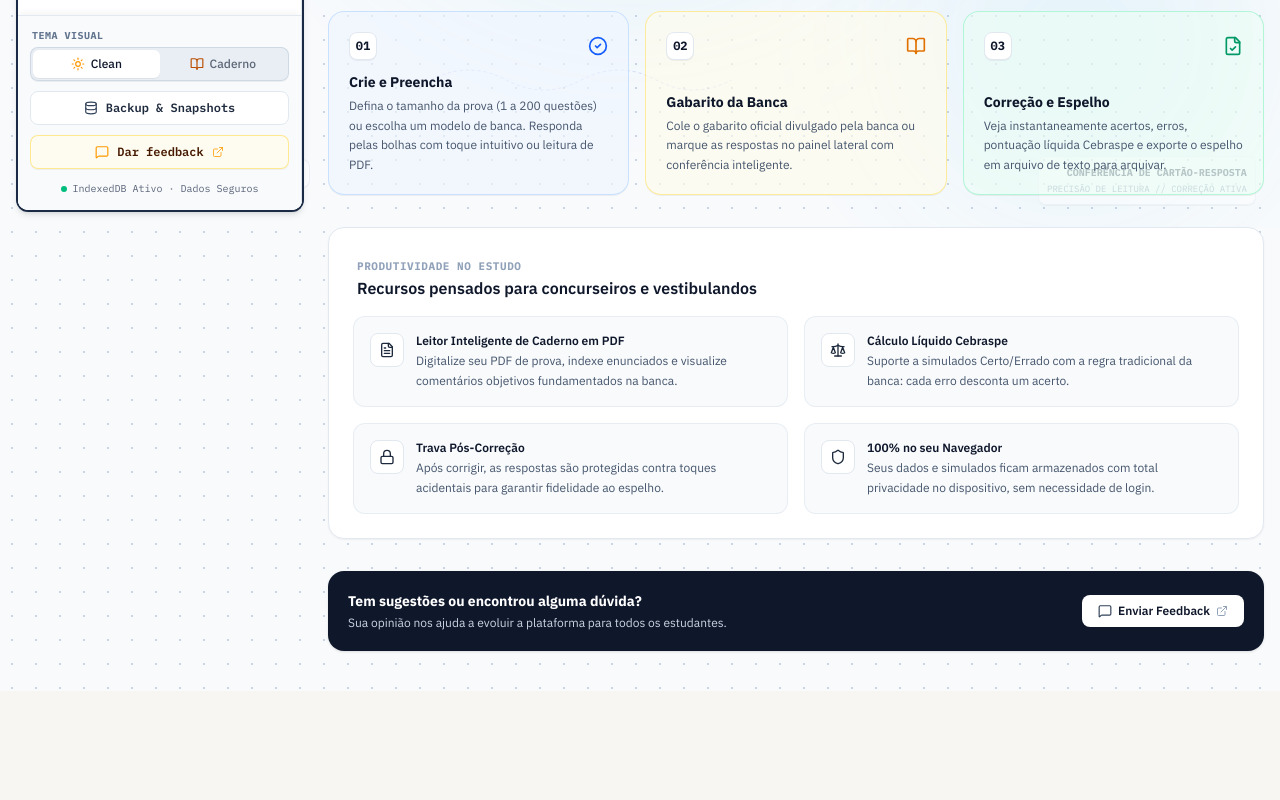
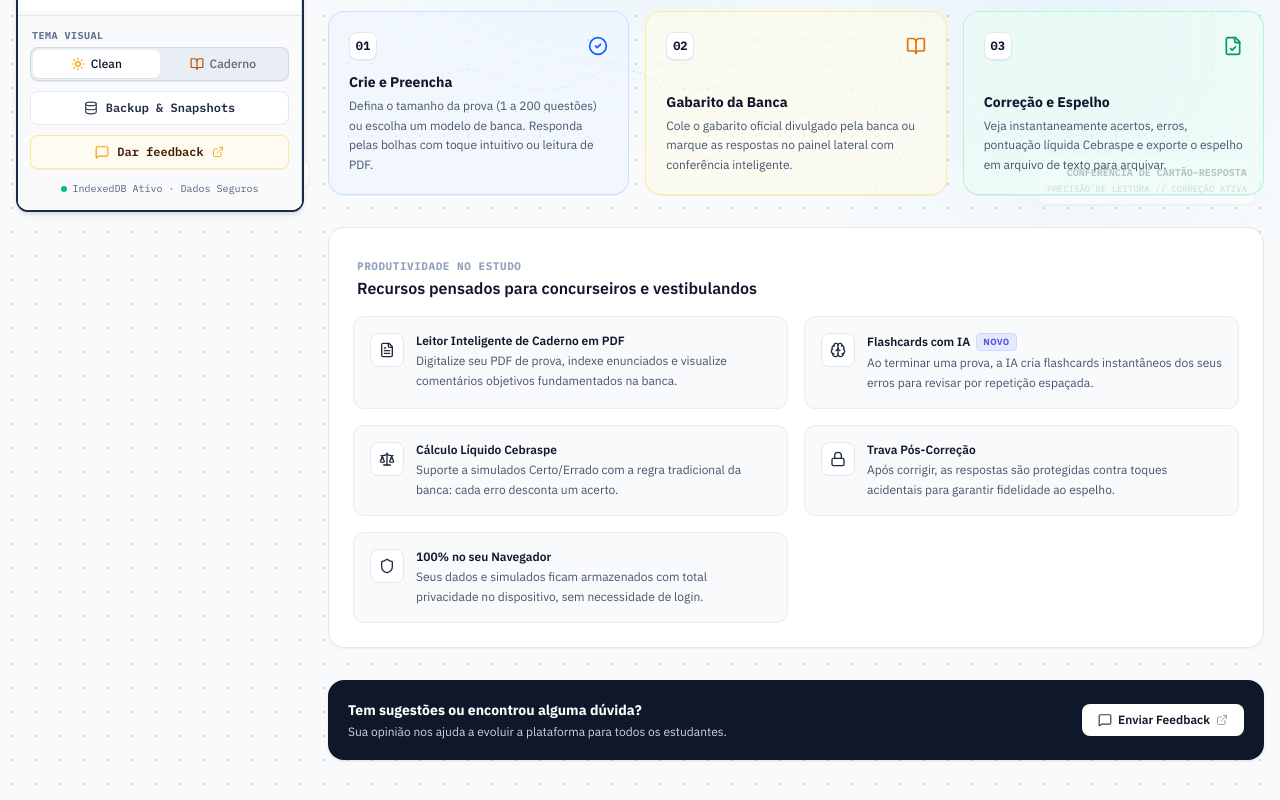
Before and after one commit to thallesfb1/Projeto-Gabarito, a React (Vite) app: page / in a window 1280 px wide. Shown: the part 572-1372 px from the top of the page. Before the commit the page ends 1263 px from the top, so only its background shows below. Built offline with nearby package versions, Linux system fonts and the light colour scheme.

Commit message:
feat: restringe visibilidade do botao de flashcards a simulados ja corrigidos e exibe aviso na homepage

```diff
--- a/src/App.tsx
+++ b/src/App.tsx
@@ -1322,10 +1322,10 @@ export default function App() {
       )}
 
       {/* Flashcards Drawer and Floating Button */}
-      {simulado?.isCorrected && (() => {
-        const userFilledCount = simulado.userAnswers.filter(a => a !== null && a !== undefined).length;
-        const filledPercentage = (userFilledCount / simulado.totalQuestions) * 100;
-        return filledPercentage >= 75;
+      {(() => {
+        if (!simulado?.isCorrected) return false;
+        const hasFlashcards = simulado.flashcards && simulado.flashcards.length > 0;
+        return hasFlashcards || isGeneratingFlashcards;
       })() && (
         <button
           onClick={() => setIsFlashcardsDrawerOpen(true)}
--- a/src/components/WelcomeEmptyState.tsx
+++ b/src/components/WelcomeEmptyState.tsx
@@ -17,6 +17,7 @@ import {
   Calendar,
   Sun,
   Check,
+  Brain,
 } from 'lucide-react';
 import { SimuladoData, AppTheme } from '../types';
 import { computeSimuladoStats, getPerformanceInfo } from '../utils/parser';
@@ -81,6 +82,11 @@ export const WelcomeEmptyState: React.FC<WelcomeEmptyStateProps> = ({
       icon: FileText,
       title: 'Leitor Inteligente de Caderno em PDF',
       description: 'Digitalize seu PDF de prova, indexe enunciados e visualize comentários objetivos fundamentados na banca.',
+    },
+    {
+      icon: Brain,
+      title: 'Flashcards com IA (Novo!)',
+      description: 'Ao terminar uma prova, a IA cria flashcards instantâneos dos seus erros para revisar por repetição espaçada.',
     },
     {
       icon: Scale,
@@ -447,7 +453,14 @@ export const WelcomeEmptyState: React.FC<WelcomeEmptyStateProps> = ({
                   <Icon className="w-4 h-4" />
                 </div>
                 <div className="space-y-0.5">
-                  <h4 className={`font-semibold text-xs ${isDark ? 'text-zinc-100' : 'text-slate-900'}`}>{h.title}</h4>
+                  <h4 className={`font-semibold text-xs flex items-center gap-1.5 ${isDark ? 'text-zinc-100' : 'text-slate-900'}`}>
+                    {h.title.replace(' (Novo!)', '')}
+                    {h.title.includes('(Novo!)') && (
+                      <span className="bg-indigo-100 text-indigo-700 border border-indigo-200 px-1.5 py-0.5 rounded text-[9px] uppercase tracking-wider font-bold animate-pulse">
+                        Novo
+                      </span>
+                    )}
+                  </h4>
                   <p className={`text-xs leading-relaxed ${isDark ? 'text-zinc-300' : 'text-slate-600'}`}>{h.description}</p>
                 </div>
               </div>
```
